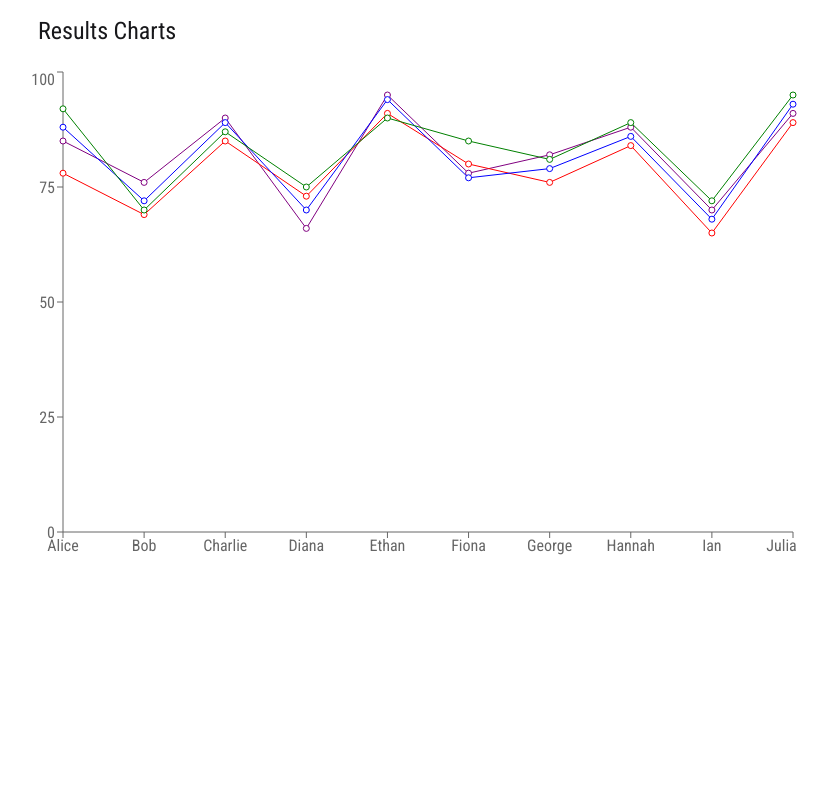
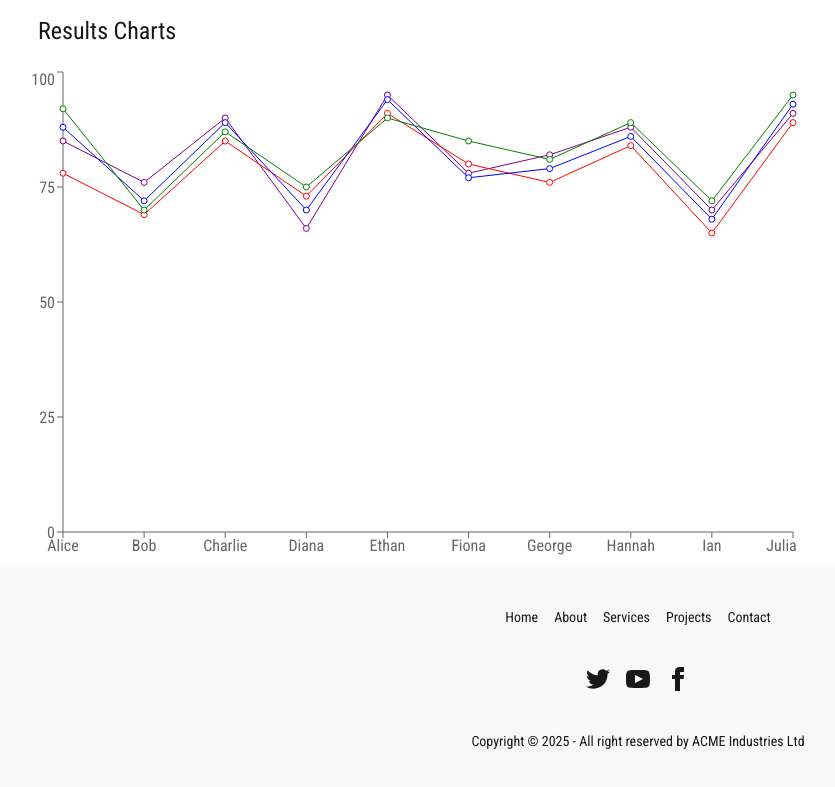
Before and after one commit to nahidkhan31/react-ms-08module-44-practice, a React (Vite) app: page / in a window 1280 px wide. Shown: the part 976-1763 px from the top of the page, without its empty margins (2-837 px from the left). Before the commit the page ends 1543 px from the top, so only its background shows below. Built offline with nearby package versions, Linux system fonts and the light colour scheme.

Commit message:
added more code

```diff
--- a/src/App.jsx
+++ b/src/App.jsx
@@ -4,6 +4,7 @@
 import NavBar from "./components/NavBar2/NavBar";
 import PricingOption from "./components/pricingOption/PricingOption";
 import RechartsIcon from "./components/RechartsIcon/RechartsIcon";
+import Footer from "./components/Footer/Footer";
 
 const pricingPromise = fetch("pricingData.json").then((res) => res.json());
 const rechartsPromise = fetch("recharts.json").then((res) => res.json());
@@ -26,6 +27,10 @@
 
         <RechartsIcon rechartsPromise={rechartsPromise}></RechartsIcon>
       </main>
+
+      <footer>
+        <Footer></Footer>
+      </footer>
     </>
   );
 }
--- /dev/null
+++ b/src/components/Footer/Footer.jsx
@@ -0,0 +1,59 @@
+import React from "react";
+
+const Footer = () => {
+  return (
+    <div>
+      <footer className="footer footer-horizontal footer-center bg-base-200 text-base-content rounded p-10">
+        <nav className="grid grid-flow-col gap-4">
+          <a className="link link-hover">Home</a>
+          <a className="link link-hover">About</a>
+          <a className="link link-hover">Services</a>
+          <a className="link link-hover">Projects</a>
+          <a className="link link-hover">Contact</a>
+        </nav>
+        <nav>
+          <div className="grid grid-flow-col gap-4">
+            <a>
+              <svg
+                xmlns="http://www.w3.org/2000/svg"
+                width="24"
+                height="24"
+                viewBox="0 0 24 24"
+                className="fill-current">
+                <path d="M24 4.557c-.883.392-1.832.656-2.828.775 1.017-.609 1.798-1.574 2.165-2.724-.951.564-2.005.974-3.127 1.195-.897-.957-2.178-1.555-3.594-1.555-3.179 0-5.515 2.966-4.797 6.045-4.091-.205-7.719-2.165-10.148-5.144-1.29 2.213-.669 5.108 1.523 6.574-.806-.026-1.566-.247-2.229-.616-.054 2.281 1.581 4.415 3.949 4.89-.693.188-1.452.232-2.224.084.626 1.956 2.444 3.379 4.6 3.419-2.07 1.623-4.678 2.348-7.29 2.04 2.179 1.397 4.768 2.212 7.548 2.212 9.142 0 14.307-7.721 13.995-14.646.962-.695 1.797-1.562 2.457-2.549z"></path>
+              </svg>
+            </a>
+            <a>
+              <svg
+                xmlns="http://www.w3.org/2000/svg"
+                width="24"
+                height="24"
+                viewBox="0 0 24 24"
+                className="fill-current">
+                <path d="M19.615 3.184c-3.604-.246-11.631-.245-15.23 0-3.897.266-4.356 2.62-4.385 8.816.029 6.185.484 8.549 4.385 8.816 3.6.245 11.626.246 15.23 0 3.897-.266 4.356-2.62 4.385-8.816-.029-6.185-.484-8.549-4.385-8.816zm-10.615 12.816v-8l8 3.993-8 4.007z"></path>
+              </svg>
+            </a>
+            <a>
+              <svg
+                xmlns="http://www.w3.org/2000/svg"
+                width="24"
+                height="24"
+                viewBox="0 0 24 24"
+                className="fill-current">
+                <path d="M9 8h-3v4h3v12h5v-12h3.642l.358-4h-4v-1.667c0-.955.192-1.333 1.115-1.333h2.885v-5h-3.808c-3.596 0-5.192 1.583-5.192 4.615v3.385z"></path>
+              </svg>
+            </a>
+          </div>
+        </nav>
+        <aside>
+          <p>
+            Copyright © {new Date().getFullYear()} - All right reserved by ACME
+            Industries Ltd
+          </p>
+        </aside>
+      </footer>
+    </div>
+  );
+};
+
+export default Footer;
```
Also changed, not shown: 1 other file (tests, documents, lock files or other folders).
